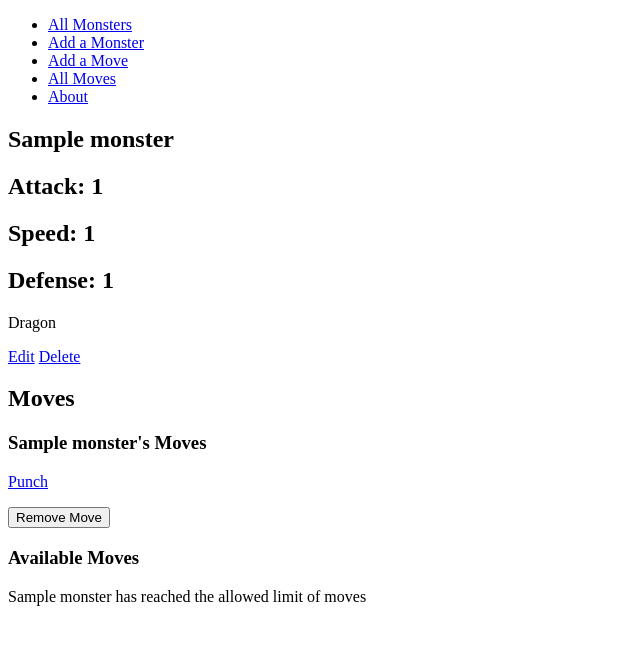
After one commit to MaroonMidnight/Monster-Creator, a Django app: page /monsters/1/ in a window 1280 px wide. The commit adds this page. Shown: the top 645 px of the page, without its empty margins (0-640 px from the left). Run offline with Django 5.2, Linux system fonts and the light colour scheme; tables that the repository leaves empty hold one stand-in row (values such as "Sample post").

Commit message:
added full crud and templates

```diff
--- a/main_app/admin.py
+++ b/main_app/admin.py
@@ -1,5 +1,6 @@
 from django.contrib import admin
-from .models import Monster
+from .models import Monster, Moves
 
 # Register your models here.
 admin.site.register(Monster)
+admin.site.register(Moves)
--- a/main_app/models.py
+++ b/main_app/models.py
@@ -1,5 +1,6 @@
 from django.db import models
 
+from django.urls import reverse
 # Create your models here.
 
 SPECIES = (
@@ -32,7 +33,7 @@ SPECIALS = (
 )
 
 class Moves(models.Model):
-    move_description = models.CharField(max_length=50)
+    move_effect = models.CharField(max_length=50)
     special = models.CharField(
         max_length=2,
         choices=SPECIALS,
@@ -40,7 +41,11 @@ class Moves(models.Model):
         )
 
     def __str__(self):
-        return f"{self.move_description}"
+        return self.special
+
+    def get_absolute_url(self):
+        return reverse("moves-detail", kwargs={"pk": self.id})
+
 
 
 class Monster(models.Model):
@@ -63,6 +68,10 @@ class Monster(models.Model):
     def __str__(self):
         return self.name
 
+    def get_absolute_url(self):
+        return reverse("monster-detail", kwargs={"monster_id": self.id})
+
+
 
 # class Passive(models.Model):
 #     passive_description = models.CharField(max_length=50)
--- a/main_app/templates/base.html
+++ b/main_app/templates/base.html
@@ -15,6 +15,8 @@
         <ul>
           <li><a href="{% url 'monster-index' %}">All Monsters</a></li>
           <li><a href="{% url 'monster-create' %}">Add a Monster</a></li>
+          <li><a href="{% url 'moves-create' %}">Add a Move</a></li>
+          <li><a href="{% url 'moves-index' %}">All Moves</a></li>
           <li><a href="{% url 'about' %}">About</a></li>
         </ul>
       </nav>
--- a/main_app/templates/main_app/monster_form.html
+++ b/main_app/templates/main_app/monster_form.html
@@ -24,6 +24,6 @@
     <table>
       {{ form.as_table }}
     </table>
-    <button type="submit" class="btn submit">Submit!</button>
+    <button type="submit" class="btn submit">Submit</button>
   </form>
 {% endblock content %}
--- /dev/null
+++ b/main_app/templates/monsters/detail.html
@@ -0,0 +1,67 @@
+{% extends 'base.html' %}
+{% load static %}
+{% block head %}
+
+{% endblock head %}
+
+
+{% block content %}
+
+<section>
+    <div>
+        <h1>{{ monster.name }}</h1>
+        <h2>Attack: {{ monster.attack }}</h2>
+        <h2>Speed: {{ monster.speed }}</h2>
+        <h2>Defense: {{ monster.defense }}</h2>
+        <p>{{ monster.get_species_display }}</p>
+        <diV class="monster-actions">
+            <a href="{% url 'monster-update' monster.id %}" class="btn upd">Edit</a>
+            <a href="{% url 'monster-delete' monster.id %}" class="btn del">Delete</a>
+        <div>
+    </div>
+</section>
+<section class="movess">
+    <div class="subsection-title">
+      <h2>Moves</h2>
+    </div>
+    <h3>{{ monster.name }}'s Moves</h3>
+    <div class="subsection-content">
+      {% if monster.moves.count %}
+        {% for moves in monster.moves.all %}
+          <div class="move-container">
+            <div class="color-block" style="background-color: {{ move.color }}"></div>
+            <a href="{% url 'moves-detail' moves.id %}">
+              <p>{{ moves.get_special_display }}</p>
+            </a>
+          </div>
+          <form action="{% url 'remove-moves' monster.id moves.id %}" method="post">
+            {% csrf_token %}
+            <button type="submit" class="btn btn-del">Remove Move </button>
+          </form>
+        {% endfor %}
+      {% else %}
+        <p class="no-moves">{{monster.name}} doesn't have any moves!</p>
+      {% endif %}
+    </div>
+
+    <h3>Available Moves</h3>
+    <div class="subsection-content">
+        {% if moves.count %}
+    {% for moves in moves.all %}
+      <div class="moves-container">
+        <div class="color-block" style="background-color: {{ moves.color }}"></div>
+        <a href="{% url 'moves-detail' moves.id %}">
+          <p>{{ moves.get_special_display }}</p>
+        </a>
+        <form action="{% url 'associate-moves' monster.id moves.id %}" method="post">
+          {% csrf_token %}
+          <button type="submit" class="btn submit">Give Move</button>
+        </form>
+      </div>
+    {% endfor %}
+  {% else %}
+    <p class="all-moves">{{monster.name}} has reached the allowed limit of moves</p>
+  {% endif %}
+    </div>
+  </section>
+{% endblock content %}
--- a/main_app/urls.py
+++ b/main_app/urls.py
@@ -4,7 +4,17 @@ from . import views
 urlpatterns = [
     path('', views.home, name='home'),
     path('about/', views.about, name='about'),
-    path('monsters', views.monster_index, name='monster-index'),
+    path('monsters/', views.MonsterList.as_view(), name='monster-index'),
     path('monsters/<int:monster_id>/', views.monster_detail, name='monster-detail'),
-    path('monster/create/', views.MonsterCreate.as_view(), name='monster-create'),
+    path('monsters/create/', views.MonsterCreate.as_view(), name='monster-create'),
+    path('monsters/<int:pk>/update/', views.MonsterUpdate.as_view(), name='monster-update'),
+    path('monsters/<int:pk>/delete/', views.MonsterDelete.as_view(), name='monster-delete'),
+    path('moves/create/', views.MovesCreate.as_view(), name='moves-create'),
+    path('monsters/<int:monster_id>/add-moves/', views.add_moves, name='add-moves'),
+    path('moves/<int:pk>/', views.MovesDetail.as_view(), name='moves-detail'),
+    path('moves/', views.MovesList.as_view(), name='moves-index'),
+    path('moves/<int:pk>/update/', views.MovesUpdate.as_view(), name='moves-update'),
+    path('moves/<int:pk>/delete/', views.MovesDelete.as_view(), name='moves-delete'),
+    path('monsters/<int:monster_id>/associate-moves/<int:moves_id>/', views.associate_moves, name='associate-moves'),
+    path('monsters/<int:monster_id>/remove-moves/<int:moves_id>/', views.remove_moves, name='remove-moves'),
 ]
--- a/main_app/views.py
+++ b/main_app/views.py
@@ -1,7 +1,7 @@
-from django.shortcuts import render
-from .models import Monster
-from django.views.generic.edit import CreateView
-
+from django.shortcuts import render, redirect
+from .models import Monster, Moves
+from django.views.generic.edit import CreateView, UpdateView, DeleteView
+from django.views.generic import ListView, DetailView
 
 # Create your views here.
 
@@ -11,14 +11,61 @@ def home(request):
 def about(request):
     return render(request, 'about.html')
 
-def monster_index(request):
-    monster = Monster.objects.all()
-    return render(request, 'monster/index.html', {'monster': monster})
+class MonsterList(ListView):
+    model = Monster
 
 def monster_detail(request, monster_id):
     monster = Monster.objects.get(id=monster_id)
-    return render(request, 'monsters/detail.html', {'monster': monster})
+    moves_monster_doesnt_have = Moves.objects.exclude(id__in = monster.moves.all().values_list('id'))
+    return render(request, 'monsters/detail.html', {'monster': monster, 'moves': moves_monster_doesnt_have,})
 
 class MonsterCreate(CreateView):
     model = Monster
     fields = ['name', 'species', 'color', 'passive', 'attack', 'speed', 'defense']
+
+class MonsterUpdate(UpdateView):
+    model = Monster
+    fields = ['name', 'species', 'color', 'passive', 'attack', 'speed', 'defense']
+
+class MonsterDelete(DeleteView):
+    model = Monster
+    success_url = '/monsters'
+
+class MovesCreate(CreateView):
+    model = Moves
+    fields = '__all__'
+
+def add_moves(request, monster_id):
+    form = Moves(request.POST)
+
+    if form.is_valid():
+        new_moves = form.save(commit=False)
+        new_moves.monster_id = monster_id
+        new_moves.save()
+    return redirect('monster-detail', monster_id=monster_id)
+
+class MovesDetail(DetailView):
+    model = Moves
+
+class MovesList(ListView):
+    model = Moves
+    fields = '__all__'
+
+class MovesUpdate(UpdateView):
+    model = Moves
+    fields = '__all__'
+
+class MovesDelete(DeleteView):
+    model = Moves
+    success_url = '/moves'
+
+def associate_moves(request, monster_id, moves_id):
+    Monster.objects.get(id=monster_id).moves.add(moves_id)
+    return redirect('monster-detail', monster_id=monster_id)
+
+def remove_moves(request, monster_id, moves_id):
+    monster = Monster.objects.get(id=monster_id)
+    moves = Moves.objects.get(id=moves_id)
+    monster.moves.remove(moves)
+
+    return redirect('monster-detail', monster_id=monster.id)
```
Also changed, not shown: main_app/templates/main_app/monster_confirm_delete.html (added, +16 -0 lines), main_app/templates/main_app/monster_list.html (added, +25 -0 lines), main_app/templates/main_app/moves_confirm_delete.html (added, +16 -0 lines), main_app/templates/main_app/moves_detail.html (added, +18 -0 lines), main_app/templates/main_app/moves_form.html (added, +19 -0 lines), main_app/templates/main_app/moves_list.html (added, +25 -0 lines), main_app/migrations/0003_rename_move_description_moves_move_effect.py (added), main_app/templates/monster/detail.html (deleted), main_app/templates/monster/index.html (deleted).
